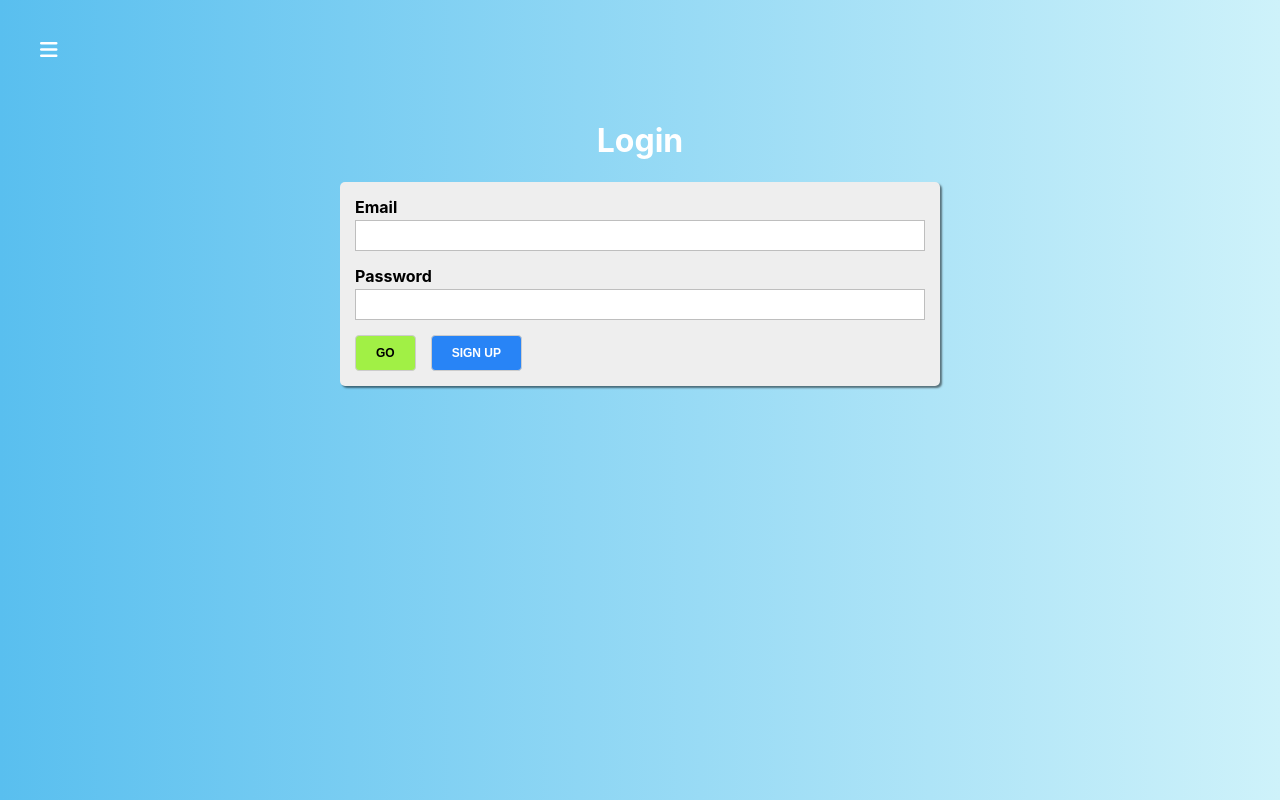
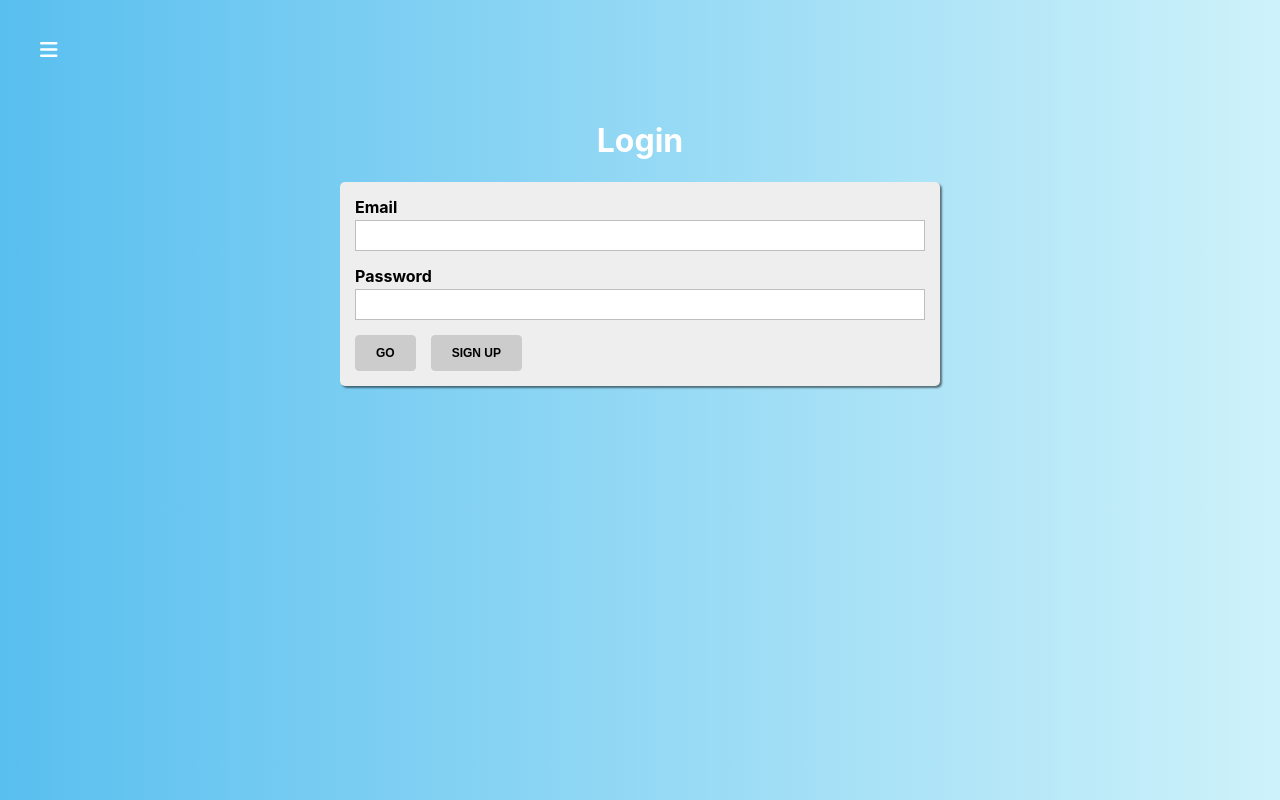
Before and after one commit to casper-ilona/react-quiz, a React app: page /auth in a window 1280 px wide. Built offline with nearby package versions, Linux system fonts and the light colour scheme.

Commit message:
Создание текстов

```diff
--- a/src/containers/Auth/Auth.js
+++ b/src/containers/Auth/Auth.js
@@ -8,6 +8,7 @@
 export default class Auth extends Component {
 
     state = {
+        isFormValid:false,
         formControls: {
             email: {
                 value: '',
@@ -80,8 +81,14 @@
 
         formControls[controlName] = control;
 
+        let isFormValid = true;
+
+        Object.keys(formControls).forEach(name=>{
+            isFormValid = formControls[name].valid && isFormValid
+        });
+
         this.setState({
-            formControls
+            formControls,isFormValid
         });
     };
 
@@ -117,6 +124,7 @@
                         <Button
                             type="success"
                             onClick={this.loginHandler}
+                            disabled={!this.state.isFormValid}
                         >
                             Go
                         </Button>
@@ -124,6 +132,8 @@
                         <Button
                             type="primary"
                             onClick={this.registerHandler}
+                            disabled={!this.state.isFormValid}
+
                         >
                             Sign up
                         </Button>
```
